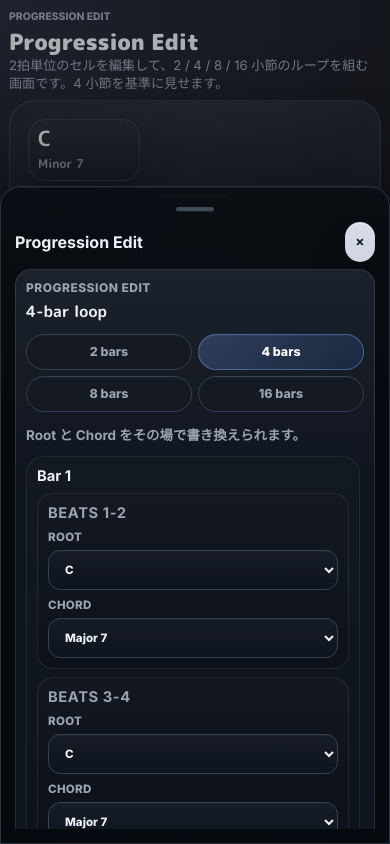
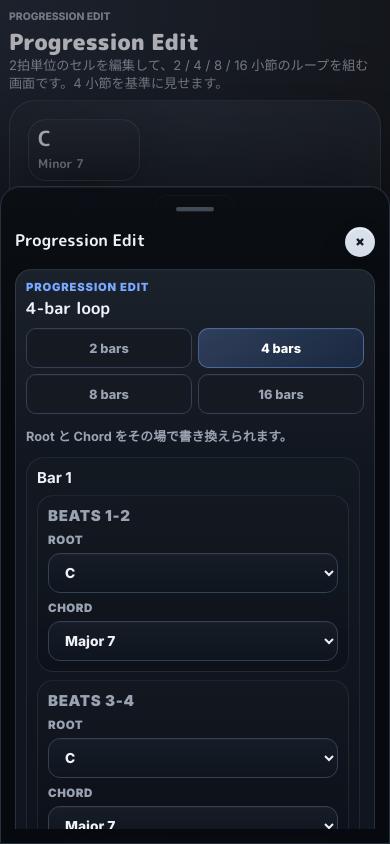
Before and after one commit to muu-ima/muu-fret-degree, a Next.js app: page /progression in a window 390 px wide. Shown: the top 844 px of the page. Built offline with nearby package versions, Linux system fonts and the light colour scheme.

Commit message:
Unify panel controls styling

```diff
--- a/app/globals.css
+++ b/app/globals.css
@@ -331,15 +331,17 @@ input {
   align-items: center;
   justify-content: flex-start;
   width: 100%;
-  min-height: 52px;
-  margin-bottom: 18px;
-  padding-right: 84px;
+  min-height: 44px;
+  margin-bottom: 16px;
+  padding-right: 50px;
 }
 
 .shellControlsPanel .drawerHeader strong,
 .shellProgressionPanel .drawerHeader strong,
 .shellEditPanel .drawerHeader strong {
-  font-size: 1.05rem;
+  font-family: var(--font-title), var(--font-body), ui-sans-serif, system-ui, sans-serif;
+  font-size: 1rem;
+  line-height: 1.15;
 }
 
 .shellControlsPanel .closeButton,
@@ -349,30 +351,33 @@ input {
   top: 50%;
   right: 0;
   transform: translateY(-50%);
-  min-width: 32px;
-  width: 32px;
-  height: 32px;
+  display: grid;
+  min-width: 34px;
+  width: 34px;
+  height: 34px;
+  min-height: 34px;
+  place-items: center;
   padding: 0;
-  border: 1px solid rgba(154, 171, 196, 0.14);
+  border: 1px solid rgba(196, 211, 232, 0.22);
   border-radius: 999px;
   background:
-    linear-gradient(180deg, rgba(255, 255, 255, 0.12), transparent),
-    rgba(226, 233, 245, 0.92);
-  color: #18202c;
-  font-size: 0.9rem;
-  font-weight: 700;
+    linear-gradient(180deg, rgba(255, 255, 255, 0.15), transparent),
+    rgba(221, 230, 243, 0.96);
+  color: #151d29;
+  font-size: 0.86rem;
+  font-weight: 900;
   line-height: 1;
   box-shadow:
-    0 18px 34px rgba(0, 0, 0, 0.24),
-    inset 0 1px 0 rgba(255, 255, 255, 0.58);
+    0 14px 26px rgba(0, 0, 0, 0.22),
+    inset 0 1px 0 rgba(255, 255, 255, 0.68);
 }
 
 .shellControlsPanel .closeButton:hover,
 .shellProgressionPanel .closeButton:hover,
 .shellEditPanel .closeButton:hover {
   background:
-    linear-gradient(180deg, rgba(255, 255, 255, 0.16), transparent),
-    rgba(239, 244, 252, 0.98);
+    linear-gradient(180deg, rgba(255, 255, 255, 0.2), transparent),
+    rgba(244, 248, 255, 1);
 }
 
 .bottomSheetHandle {
@@ -489,22 +494,22 @@ input {
 .controlsSectionEyebrow {
   margin: 0 0 4px;
   color: var(--focus);
-  font-size: 0.68rem;
-  font-weight: 800;
-  letter-spacing: 0.08em;
+  font-size: 0.7rem;
+  font-weight: 900;
+  letter-spacing: 0.075em;
   text-transform: uppercase;
 }
 
 .controlsSectionHeader strong {
   display: block;
   font-family: var(--font-title), var(--font-body), ui-sans-serif, system-ui, sans-serif;
-  font-size: 1rem;
+  font-size: 1.02rem;
   line-height: 1.15;
 }
 
 .controlsSectionHeader span {
   color: var(--muted);
-  font-size: 0.76rem;
+  font-size: 0.78rem;
   font-weight: 700;
   text-align: right;
 }
@@ -644,19 +649,20 @@ input {
   .shellControlsPanel .drawerHeader,
   .shellProgressionPanel .drawerHeader,
   .shellEditPanel .drawerHeader {
-    min-height: 48px;
+    min-height: 42px;
     margin-bottom: 14px;
-    padding-right: 72px;
+    padding-right: 48px;
   }
 
   .shellControlsPanel .closeButton,
   .shellProgressionPanel .closeButton,
   .shellEditPanel .closeButton {
-    min-width: 46px;
-    width: 46px;
-    height: 46px;
-    border-radius: 16px;
-    font-size: 1.05rem;
+    min-width: 34px;
+    width: 34px;
+    height: 34px;
+    min-height: 34px;
+    border-radius: 999px;
+    font-size: 0.9rem;
   }
 }
 
@@ -667,8 +673,9 @@ input {
 
 .voicingTabsLabel {
   color: var(--muted);
-  font-size: 0.76rem;
-  font-weight: 800;
+  font-size: 0.72rem;
+  font-weight: 900;
+  letter-spacing: 0.045em;
   text-transform: uppercase;
 }
 
@@ -682,10 +689,10 @@ input {
   min-height: 40px;
   padding: 0 10px;
   border: 1px solid #334055;
-  border-radius: 7px;
+  border-radius: 10px;
   background: #141922;
   color: var(--muted);
-  font-size: 0.82rem;
+  font-size: 0.8rem;
   font-weight: 800;
 }
 
@@ -705,8 +712,8 @@ label {
   gap: 6px;
   color: var(--muted);
   font-size: 0.72rem;
-  font-weight: 800;
-  letter-spacing: 0.03em;
+  font-weight: 900;
+  letter-spacing: 0.045em;
   text-transform: uppercase;
 }
 
@@ -720,6 +727,8 @@ input[type="number"] {
     linear-gradient(180deg, rgba(255, 255, 255, 0.03), transparent),
     rgba(16, 22, 32, 0.92);
   color: var(--ink);
+  font-size: 0.86rem;
+  font-weight: 800;
   box-shadow: inset 0 1px 0 rgba(255, 255, 255, 0.03);
 }
 
@@ -742,7 +751,7 @@ button {
   align-items: center;
   justify-content: center;
   gap: 8px;
-  min-height: 42px;
+  min-height: 40px;
   padding: 0 16px;
   border: 1px solid #334055;
   border-radius: 999px;
@@ -799,8 +808,8 @@ select:focus-visible,
     linear-gradient(180deg, rgba(255, 255, 255, 0.03), transparent),
     rgba(16, 22, 32, 0.92);
   color: var(--ink);
-  font-size: 0.8rem;
-  font-weight: 700;
+  font-size: 0.82rem;
+  font-weight: 800;
   line-height: 1.25;
   box-shadow: inset 0 1px 0 rgba(255, 255, 255, 0.03);
 }
@@ -1186,22 +1195,22 @@ select:focus-visible,
 
 .progressionLabel {
   margin: 0;
-  color: var(--muted);
-  font-size: 0.75rem;
-  font-weight: 800;
+  color: var(--focus);
+  font-size: 0.7rem;
+  font-weight: 900;
   text-transform: uppercase;
-  letter-spacing: 0.04em;
+  letter-spacing: 0.075em;
 }
 
 .progressionMeta strong {
   font-family: var(--font-title), var(--font-body), ui-sans-serif, system-ui, sans-serif;
-  font-size: 1rem;
-  line-height: 1.2;
+  font-size: 1.02rem;
+  line-height: 1.15;
 }
 
 .progressionMeta span {
   color: var(--muted);
-  font-size: 0.86rem;
+  font-size: 0.8rem;
   font-weight: 700;
 }
 
@@ -1298,13 +1307,13 @@ select:focus-visible,
 }
 
 .barCountTab {
-  min-height: 36px;
+  min-height: 40px;
   padding: 0 12px;
   border: 1px solid #334055;
-  border-radius: 999px;
+  border-radius: 10px;
   background: #141922;
   color: var(--muted);
-  font-size: 0.78rem;
+  font-size: 0.8rem;
   font-weight: 800;
   white-space: nowrap;
 }
@@ -1319,19 +1328,20 @@ select:focus-visible,
   display: block;
   margin-top: 6px;
   font-family: var(--font-title), var(--font-body), ui-sans-serif, system-ui, sans-serif;
-  font-size: 0.98rem;
+  font-size: 1.02rem;
+  line-height: 1.15;
 }
 
 .progressionEditorHeader span {
   color: var(--muted);
-  font-size: 0.84rem;
+  font-size: 0.8rem;
   font-weight: 700;
   text-align: right;
 }
 
 .progressionEditorHint {
   color: var(--muted);
-  font-size: 0.84rem;
+  font-size: 0.8rem;
   font-weight: 700;
 }
 
@@ -1358,7 +1368,7 @@ select:focus-visible,
 }
 
 .progressionEditorRow strong {
-  font-size: 0.92rem;
+  font-size: 0.94rem;
 }
 
 .progressionCellGroup {
@@ -1374,10 +1384,11 @@ select:focus-visible,
 
 .progressionCellTitle {
   display: block;
-  font-size: 0.8rem;
+  font-size: 0.72rem;
+  font-weight: 900;
   color: var(--muted);
   text-transform: uppercase;
-  letter-spacing: 0.04em;
+  letter-spacing: 0.045em;
 }
 
 @media (max-width: 920px) {
@@ -1919,7 +1930,7 @@ select:focus-visible,
     flex: 0 0 auto;
     min-height: 34px;
     margin-bottom: 10px;
-    padding-right: 46px;
+    padding-right: 42px;
   }
 
   .shellControlsPanel .drawerHeader strong,
@@ -1934,6 +1945,7 @@ select:focus-visible,
     min-width: 30px;
     width: 30px;
     height: 30px;
+    min-height: 30px;
     border-radius: 999px;
     font-size: 0.86rem;
   }
```
